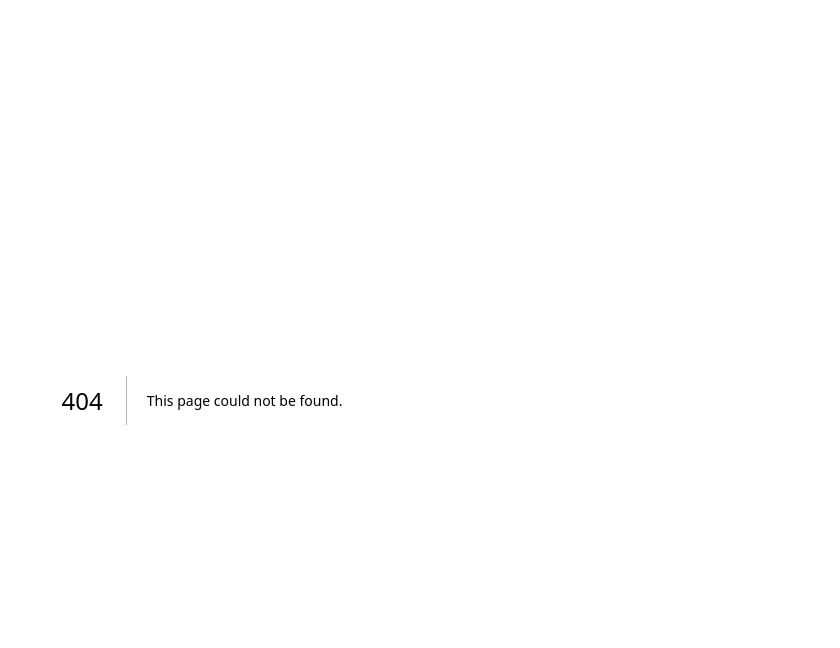
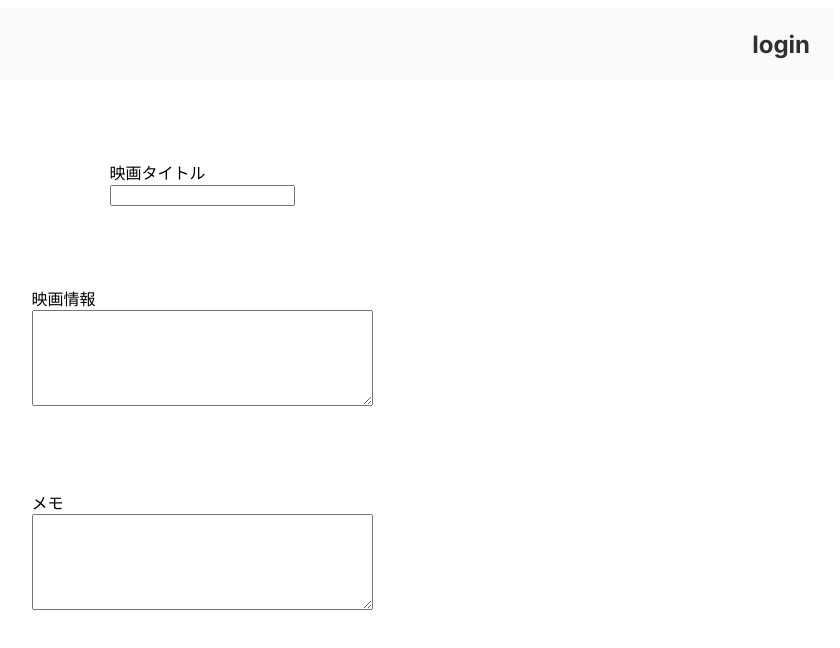
Before and after one commit to hagitaku/movie_management, a Next.js app in the folder frontend/projects/: page /register in a window 1280 px wide. Before the commit this address had no page. Shown: the top 648 px of the page, without its empty margins (438-1278 px from the left). Built offline with nearby package versions, Linux system fonts and the light colour scheme.

Commit message:
ヘッダー及び登録画面を簡易的に作成

```diff
--- /dev/null
+++ b/frontend/projects/src/app/css/header.module.css
@@ -0,0 +1,14 @@
+.main {
+    padding: 12px 24px;
+    height: 48px;
+    background-color: #fafafa;
+    display: flex;
+    justify-content: space-between;
+    align-items: center;
+}
+
+.main h1{
+    color: #303030;
+    font-size: 24px;
+    font-weight: bold;
+}
--- /dev/null
+++ b/frontend/projects/src/app/css/register.module.css
@@ -0,0 +1,7 @@
+.form_group{
+    width: fit-content;
+    margin-top: 80px;
+    margin-left: auto;
+    margin-right: auto;
+    max-width: 720px;
+}
--- /dev/null
+++ b/frontend/projects/src/app/header.tsx
@@ -0,0 +1,15 @@
+import style from "./css/header.module.css";
+
+const Header = () =>{
+    return (
+        <header className={style.main}>
+            <h1>
+
+            </h1>
+            <h1>
+                login
+            </h1>
+        </header>
+    )
+}
+export default Header;
--- a/frontend/projects/src/app/layout.tsx
+++ b/frontend/projects/src/app/layout.tsx
@@ -1,6 +1,7 @@
 import type { Metadata } from "next";
 import { Inter } from "next/font/google";
-import "./globals.css";
+//import "./globals.css";
+import Header from "./header";
 
 const inter = Inter({ subsets: ["latin"] });
 
@@ -16,7 +17,9 @@ export default function RootLayout({
 }>) {
   return (
     <html lang="en">
-      <body className={inter.className}>{children}</body>
+      <body className={inter.className}>
+        <Header />
+        {children}</body>
     </html>
   );
 }
--- /dev/null
+++ b/frontend/projects/src/app/register/page.tsx
@@ -0,0 +1,27 @@
+import style from "../css/register.module.css";
+export default function Register(){
+    return (
+        <main className={style.main}>
+            <div className={style.container}>
+                <div className={style.form_group}>
+                    <label htmlFor="name" className="title">映画タイトル</label>
+                    <div className={style.from_input}>
+                        <input id="movie_title" type="text" className="title_input"></input>
+                    </div>
+                </div>
+                <div className={style.form_group}>
+                    <label htmlFor="name" className="contents">映画情報</label>
+                    <div className={style.from_input}>
+                        <textarea id="movie_contents" className="contents_input" rows={6} cols={40}></textarea>
+                    </div>
+                </div>
+                <div className={style.form_group}>
+                    <label htmlFor="name" className="memo">メモ</label>
+                    <div className={style.from_input}>
+                        <textarea id="movie_memo" className="memo_input" rows={6} cols={40}></textarea>
+                    </div>
+                </div>
+            </div>
+        </main>
+    )
+}
```
